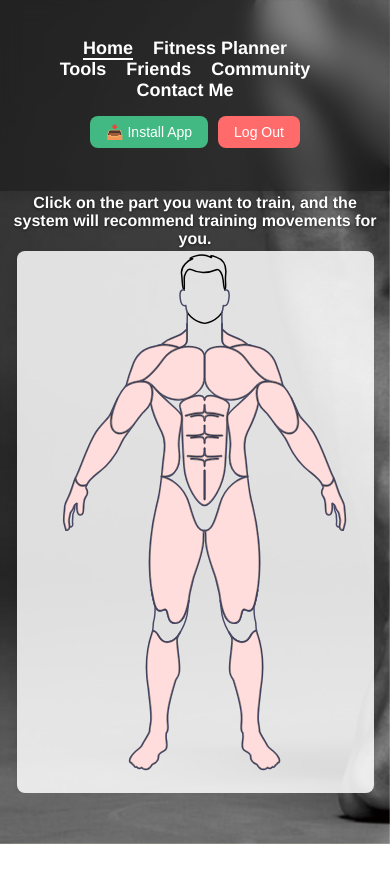
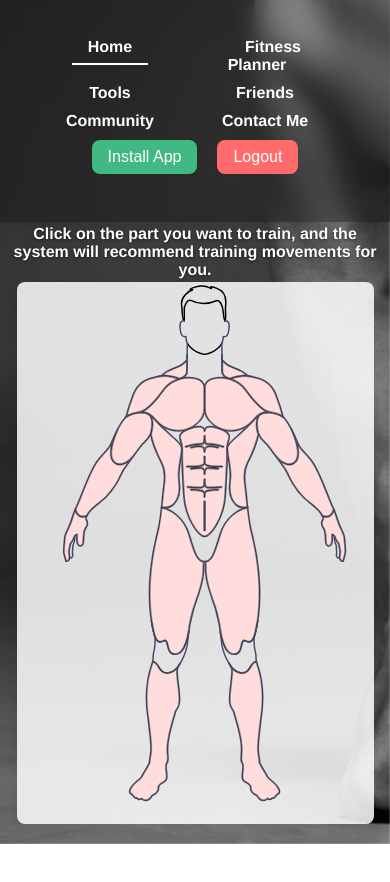
Before and after one commit to Hope52411/Smart-Fitness-Plan-Generator, a Vue app: page /home in a window 390 px wide. Shown: the top 882 px of the page. Built offline with nearby package versions, Linux system fonts and the light colour scheme; sample sign-in values are in the browser's storage.

Commit message:
save before adding pwa support 1

```diff
--- a/public/index.html
+++ b/public/index.html
@@ -4,7 +4,7 @@
     <meta charset="utf-8">
     <meta http-equiv="X-UA-Compatible" content="IE=edge">
     <meta name="viewport" content="width=device-width, initial-scale=1.0, maximum-scale=1.0, user-scalable=no">
-    <link rel="icon" href="<%= BASE_URL %>favicon.ico">
+    <link rel="icon" href="favicon.ico">
       <link rel="stylesheet" href="https://cdnjs.cloudflare.com/ajax/libs/font-awesome/6.0.0/css/all.min.css">
     <title>Smart Fitness Plan Generator</title>
   </head>
--- a/src/views/Home.vue
+++ b/src/views/Home.vue
@@ -16,8 +16,8 @@
 
           <div class="nav-actions">
             <!-- Install button always visible -->
-            <button class="action-button install" @click="installApp">📥 Install App</button>
-            <button class="action-button logout" @click="logout">Log Out</button>
+            <button class="action-button install" @click="installApp">Install App</button>
+            <button class="action-button logout" @click="logout">Logout</button>
           </div>
         </nav>
       </header>
@@ -96,7 +96,6 @@ body {
   z-index: -1;
 }
 
-/* Navigation bar */
 .navbar {
   background: rgba(0, 0, 0, 0.3);
   backdrop-filter: blur(10px);
@@ -111,7 +110,6 @@ body {
   align-items: center;
 }
 
-/* Navigation links */
 .nav-links {
   display: flex;
   list-style: none;
@@ -139,7 +137,6 @@ body {
   color: #ffe4b5;
 }
 
-/* Action buttons (Install + Logout) */
 .nav-actions {
   display: flex;
   align-items: center;
@@ -169,27 +166,33 @@ body {
   background: #369c72;
 }
 
-/* Responsive design for mobile */
+/* Mobile view */
 @media (max-width: 768px) {
   .nav-wrapper {
     flex-direction: column;
+    align-items: center;
   }
 
-  .nav-links {
-    flex-wrap: wrap;
+  .nav-links,
+  .nav-actions {
+    display: grid;
+    grid-template-columns: repeat(2, auto);
+    gap: 10px 20px;
     justify-content: center;
     margin-bottom: 10px;
   }
 
-  .nav-actions {
-    flex-wrap: wrap;
-    justify-content: center;
+  .nav-links li,
+  .nav-actions button {
+    margin: 0;
   }
 
+  .nav-links li a,
   .action-button {
-    margin: 5px;
+    font-size: 16px;
     padding: 8px 16px;
-    font-size: 14px;
+    text-align: center;
   }
 }
+
 </style>
```
